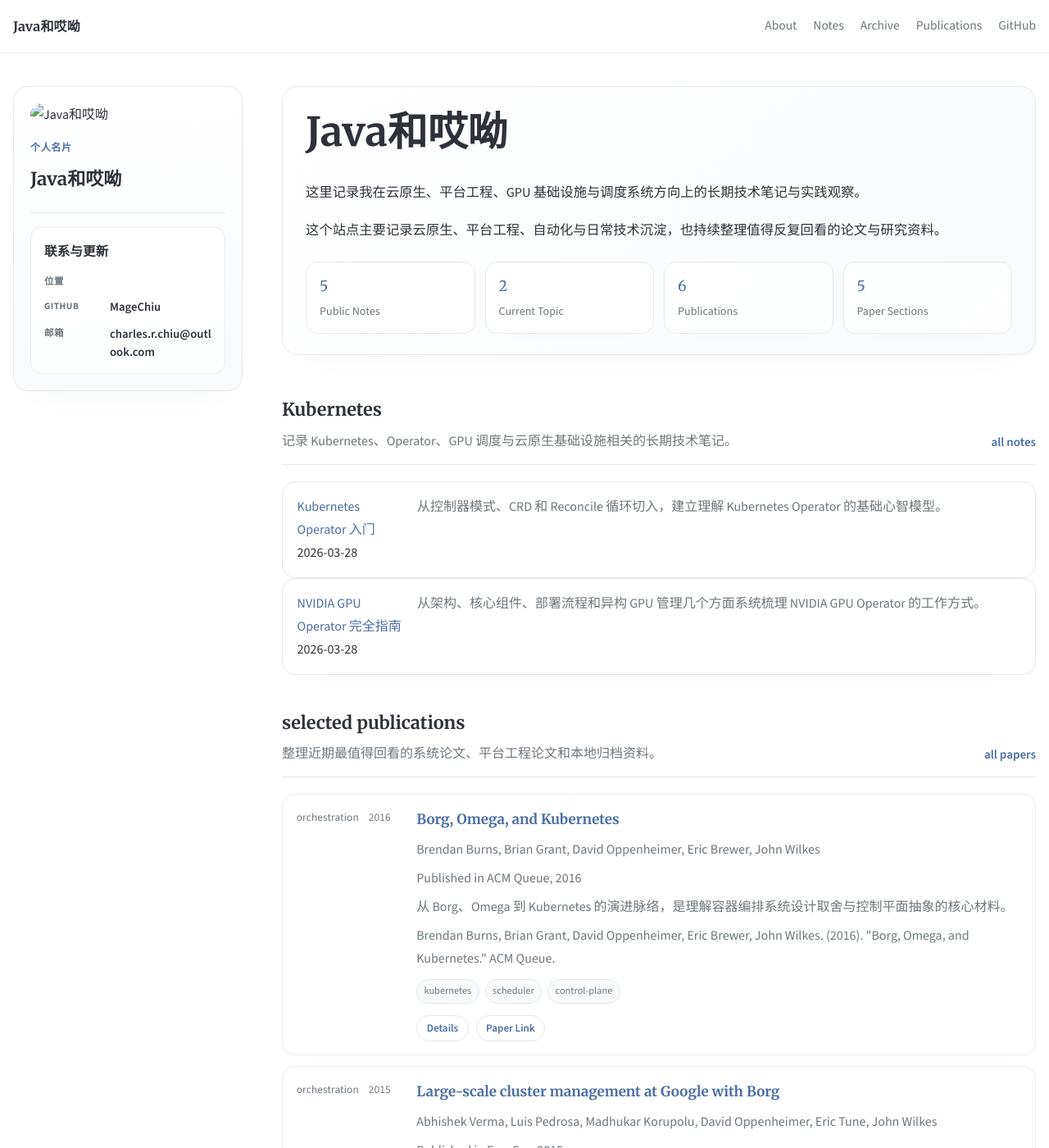
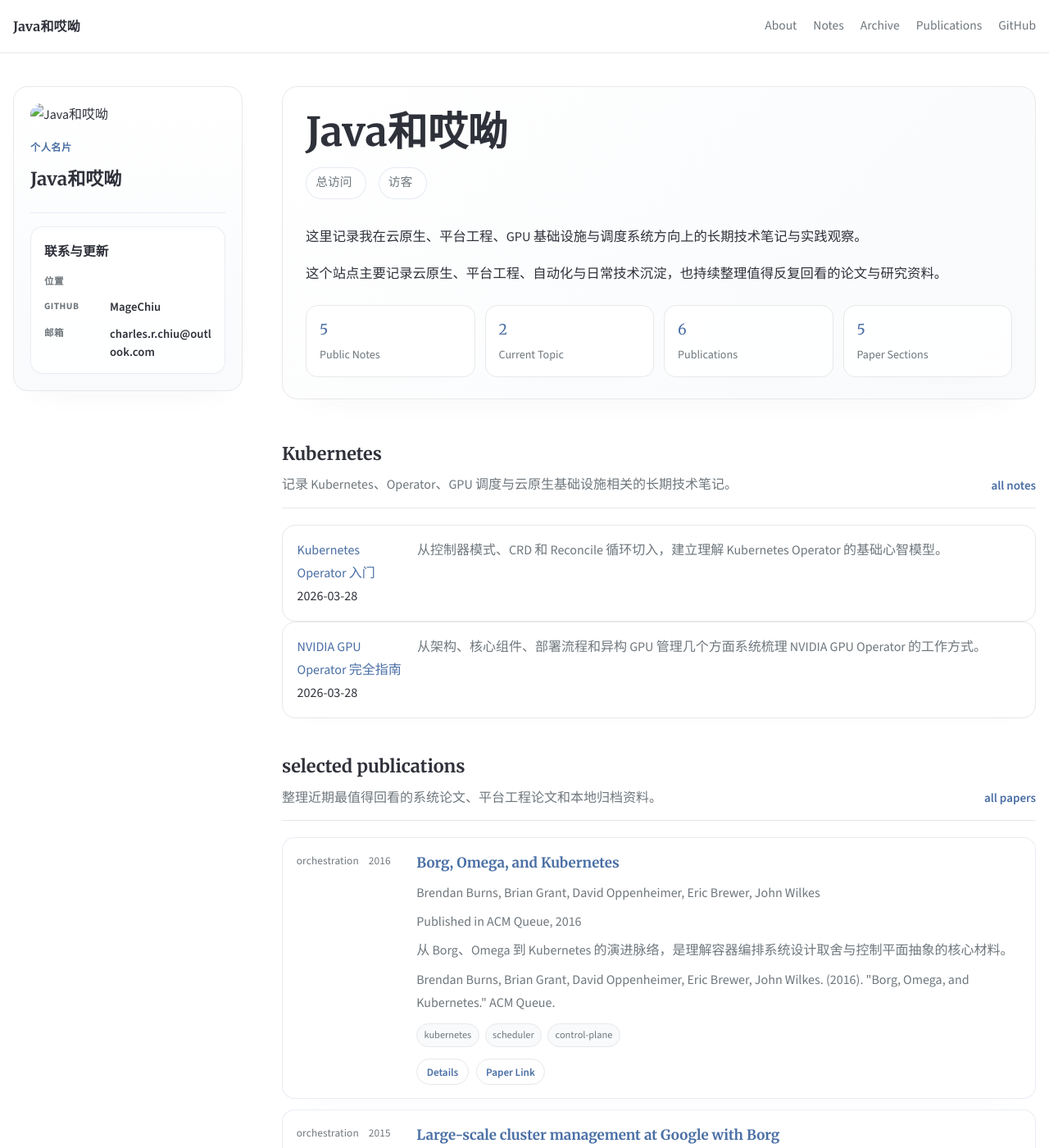
Before and after one commit to MageChiu/magechiu.github.io, a Jekyll site: the page built from index.md, in a window 1280 px wide and 1400 px high. Shown: the whole window at 82% size. Built offline with Jekyll 4.4.1, drawn with Linux system fonts in a browser that asks for light colours; comment, search, counter and statistics services are not loaded.

Commit message:
bugfix 6

```diff
--- a/_includes/head.html
+++ b/_includes/head.html
@@ -20,3 +20,4 @@
   };
 </script>
 <script defer src="https://cdn.jsdelivr.net/npm/mathjax@3/es5/tex-chtml.js"></script>
+<script defer src="//busuanzi.ibruce.info/busuanzi/2.3/busuanzi.pure.mini.js"></script>
--- a/_layouts/home.html
+++ b/_layouts/home.html
@@ -29,6 +29,10 @@ layout: default
   <div class="page-heading">
     <h1>{{ site.author.name }}</h1>
     <p class="page-heading__subtitle">{{ site.profile.subtitle }}</p>
+    <div class="visit-stats visit-stats--home">
+      <span id="busuanzi_container_site_pv">总访问 <strong id="busuanzi_value_site_pv"></strong></span>
+      <span id="busuanzi_container_site_uv">访客 <strong id="busuanzi_value_site_uv"></strong></span>
+    </div>
   </div>
 
   <div class="markdown-body markdown-body--home">
--- a/_layouts/note.html
+++ b/_layouts/note.html
@@ -28,6 +28,7 @@ layout: default
       {% if page.tags and page.tags.size > 0 %}
         <span>标签：{{ page.tags | join: ' / ' }}</span>
       {% endif %}
+      <span id="busuanzi_container_page_pv">阅读 <strong id="busuanzi_value_page_pv"></strong></span>
     </div>
 
     {% if page.hero_image %}
--- a/assets/css/site.css
+++ b/assets/css/site.css
@@ -359,6 +359,32 @@ pre {
 .page-heading__subtitle {
   margin: 0.55rem 0 0;
   font-size: 1.05rem;
+}
+
+.visit-stats {
+  display: flex;
+  flex-wrap: wrap;
+  gap: 0.9rem;
+  margin-top: 0.9rem;
+  color: var(--global-text-color-light);
+  font-size: 0.92rem;
+}
+
+.visit-stats span[id^="busuanzi_container_"] {
+  display: inline-flex;
+  align-items: center;
+  gap: 0.35rem;
+  padding: 0.35rem 0.7rem;
+  border: 1px solid rgba(74, 111, 165, 0.14);
+  border-radius: 999px;
+  background: rgba(255, 255, 255, 0.82);
+}
+
+.visit-stats strong,
+.note-hero__meta strong {
+  color: var(--global-theme-color);
+  font-family: "Merriweather", serif;
+  font-weight: 700;
 }
 
 .markdown-body--home {
@@ -743,6 +769,12 @@ pre {
   font-size: 0.9rem;
 }
 
+.note-hero__meta span[id^="busuanzi_container_"] {
+  display: inline-flex;
+  align-items: center;
+  gap: 0.35rem;
+}
+
 .note-hero__actions {
   margin-top: 1rem;
 }
```
